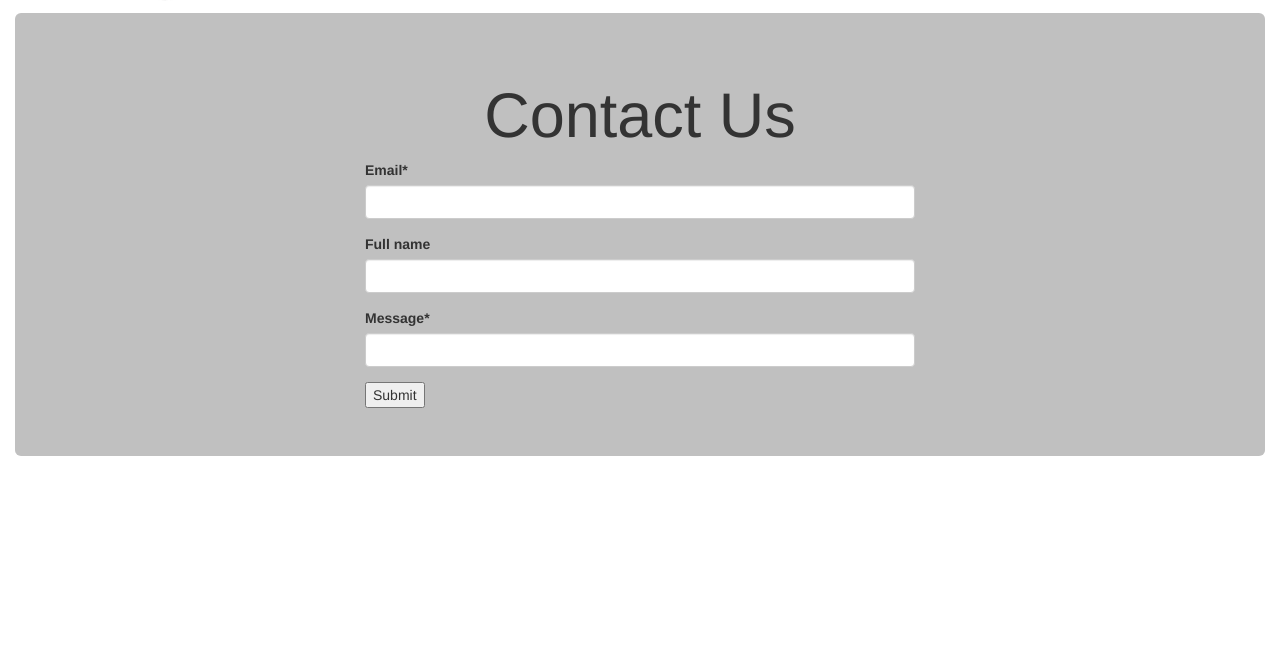
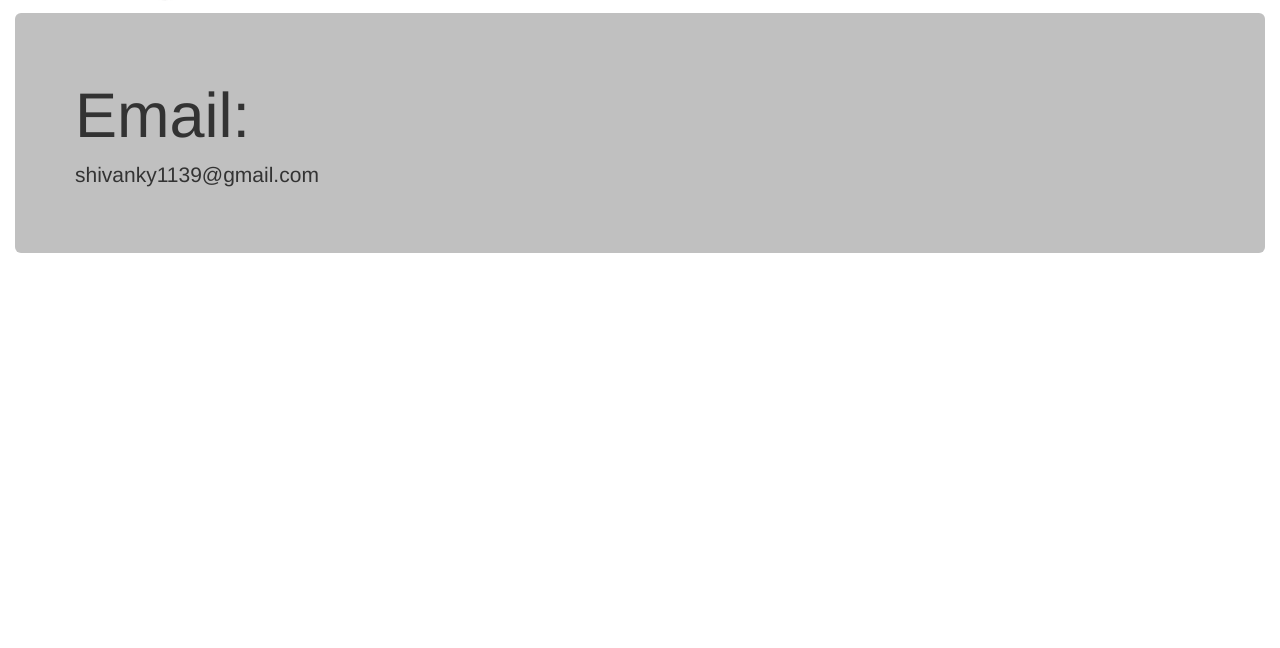
Before and after one commit to gudiyaa/myblog, a Django app: page /contact/ in a window 1280 px wide. Shown: the part 57-705 px from the top of the page. Run offline with Django 3.2, Linux system fonts and the light colour scheme; the visitor is signed in with stand-in values (Sample User, id 1); some libraries are stand-ins or nearby versions.

Commit message:
settings changed

```diff
--- a/newsletter/models.py
+++ b/newsletter/models.py
@@ -5,7 +5,6 @@ from django.conf import settings
 class Post(models.Model):
 	title = models.CharField(max_length=100)
 	author = models.ForeignKey(settings.AUTH_USER_MODEL, default=1)
-	# author = models.ForeignKey('request.user')
 	body = models.TextField()
 	create_date = models.DateTimeField(auto_now=True)
 
--- a/newsletter/templates/newsletter/form.html
+++ b/newsletter/templates/newsletter/form.html
@@ -2,24 +2,7 @@
 {% load crispy_forms_tags %}
 {% block content %}
 
-{% if request.user.is_authenticated %}
-  	{% if title %}
-    	<div class="row">
-			<div class="col-sm-12">
-				<h1><center> {{ title }} </center></h1>
-			</div>
-		</div>
-	{% endif %}
-	<div class="row">
-		<div class="col-sm-6 col-sm-offset-3">
-			<form method="POST" action=".">
-			{% csrf_token %}
-			{{ form|crispy }}
-			<input type="submit" value="Submit">
-			</form>
-		</div>
-	</div>
-	{% else %}
-		<h2>You are not Logged in.</h2>
-{% endif %}
+<h1>Email:</h1>
+<p class="lead">shivanky1139@gmail.com</p>
+
 {% endblock %}
--- a/newsletter/templates/registration/activation_email_subject.txt
+++ b/newsletter/templates/registration/activation_email_subject.txt
@@ -1 +1 @@
-{% load i18n %}{% trans  "Account Activation on" %}Complete Registration for {{ site.name }}
+Complete Registration for {{ site.name }}
--- a/newsletter/templates/registration/registration_complete.html
+++ b/newsletter/templates/registration/registration_complete.html
@@ -3,5 +3,5 @@
 
 {% block content %}
 <br/>
-<p>{% trans "You are now registered. Activation email sent." %}</p>
+<p>{% trans "You are now registered. Go back to home." %}</p>
 {% endblock %}
```
